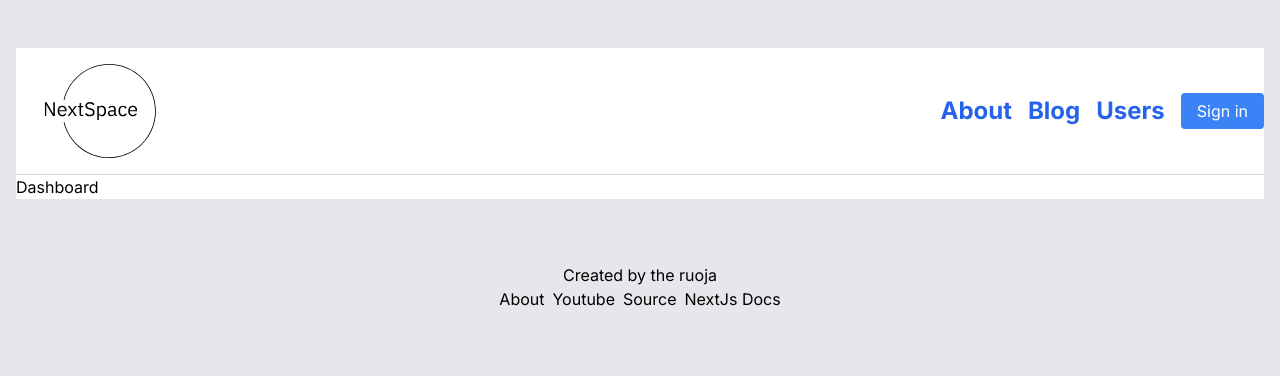
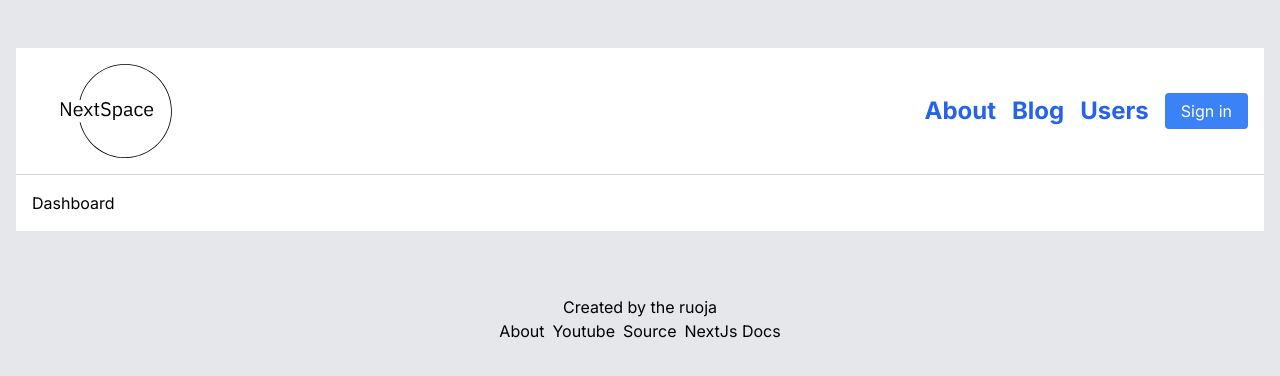
Before and after one commit to IvanOrsh/nextjs-playground, a Next.js app: page /dashboard in a window 1280 px wide. Shown: the top 376 px of the page. Built offline with nearby package versions, Linux system fonts and the light colour scheme; no server answers.

Commit message:
feat: auth routes

```diff
--- a/src/app/NavMenu.tsx
+++ b/src/app/NavMenu.tsx
@@ -4,8 +4,10 @@ import { SignInButton } from "@/components/buttons";
 
 export default function NavMenu() {
   return (
-    <nav className="bg-white flex justify-between items-center py-4 border-b border-gray-300">
-      <Image src="/logo.svg" width={150} height={30} alt="NextSpace Logo" />
+    <nav className="bg-white flex justify-between items-center p-4 border-b border-gray-300">
+      <Link href="/">
+        <Image src="/logo.svg" width={150} height={30} alt="NextSpace Logo" />
+      </Link>
 
       <ul className="flex items-center space-x-4">
         <li className="text-2xl font-bold text-blue-600 hover:text-blue-800">
--- a/src/app/layout.tsx
+++ b/src/app/layout.tsx
@@ -23,7 +23,7 @@ export default function RootLayout({
         <body className={`${inter.className} bg-gray-200`}>
           <div className="max-w-3xl mt-10 mx-auto lg:max-w-7xl pt-2 px-4 pb-8">
             <NavMenu />
-            <div className="bg-white">{children}</div>
+            <div className="bg-white p-4">{children}</div>
           </div>
           <footer className="pt-8 pb-16 px-20 mx-auto text-center">
             <p>Created by the ruoja</p>
--- a/src/app/page.tsx
+++ b/src/app/page.tsx
@@ -1,6 +1,12 @@
-import Image from "next/image";
+import { getServerSession } from "next-auth";
+import { redirect } from "next/navigation";
 
-export default function Home() {
+export default async function Home() {
+  const session = await getServerSession();
+
+  if (!session) {
+    redirect("/api/auth/signin");
+  }
   return (
     <section className="mt-10 px-4">
       <h1 className="text-3xl font-bold underline text-center">Home Page</h1>
```
Also changed, not shown: 1 other file (tests, documents, lock files or other folders).
